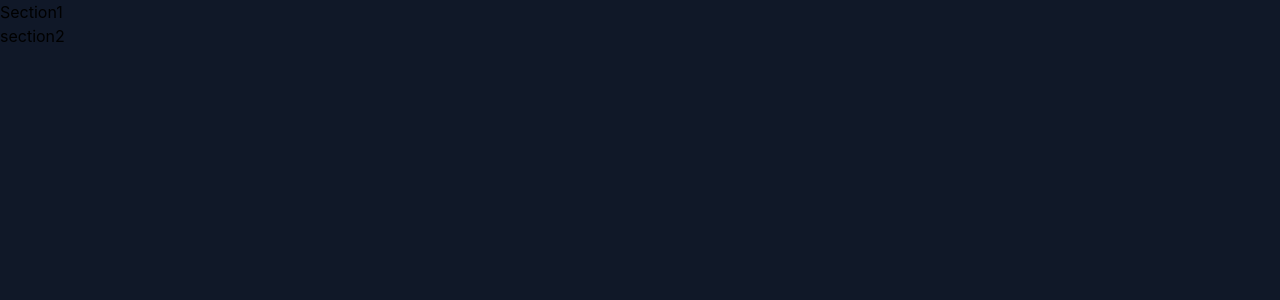
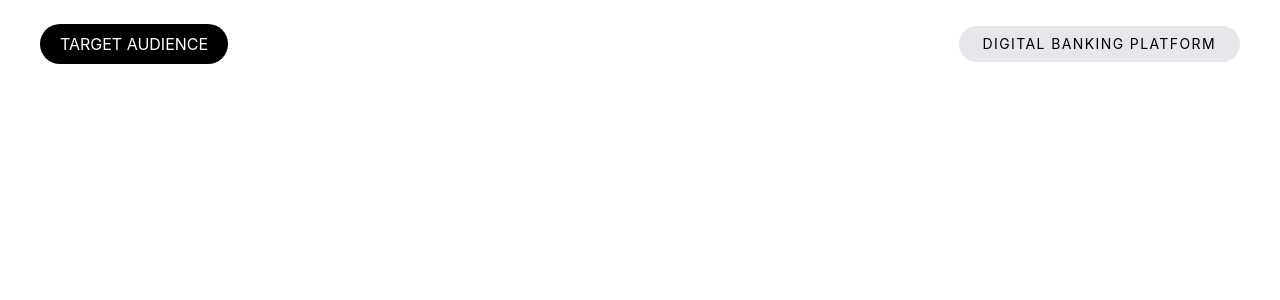
Before and after one commit to Umaimazainab02/tailwind-react, a React (Vite) app: page / in a window 1280 px wide. Shown: the top 300 px of the page. Built offline with nearby package versions, Linux system fonts and the light colour scheme.

Commit message:
Added loop practice questions

```diff
--- a/src/App.jsx
+++ b/src/App.jsx
@@ -4,9 +4,8 @@ import Section2 from './components/Section2/Section2'
 
 const App = () => {
   return (
-    <div className="bg-gray-900 h-screen w-full">
+    <div className="h-screen w-full">
       <Section1 />
-      <Section2 />
     </div>
   )
 }
--- /dev/null
+++ b/src/components/Section1/Navbar.jsx
@@ -0,0 +1,11 @@
+import React from 'react'
+const Navbar = () => {
+  return (
+    <div className="flex  items-center text-white justify-between px-10 py-6 ">
+      <h1 className=" uppercase bg-black px-5 py-2 rounded-full">Target Audience</h1>
+      <button className="text-black uppercase tracking-widest bg-gray-200 rounded-full px-6 py-2 text-sm">Digital banking platform</button>
+    </div>
+  )
+}
+
+export default Navbar
--- a/src/components/Section1/Section1.jsx
+++ b/src/components/Section1/Section1.jsx
@@ -1,8 +1,9 @@
 import React from 'react'
+import Navbar from './Navbar'
 
 const Section1 = () => {
   return (
-    <div>Section1</div>
+    <Navbar />
   )
 }
 
```
Also changed, not shown: src/components/Section1/BottomLeft.jsx (added), src/components/Section1/BottomRight.jsx (added), src/components/Section1/Last.jsx (added).
